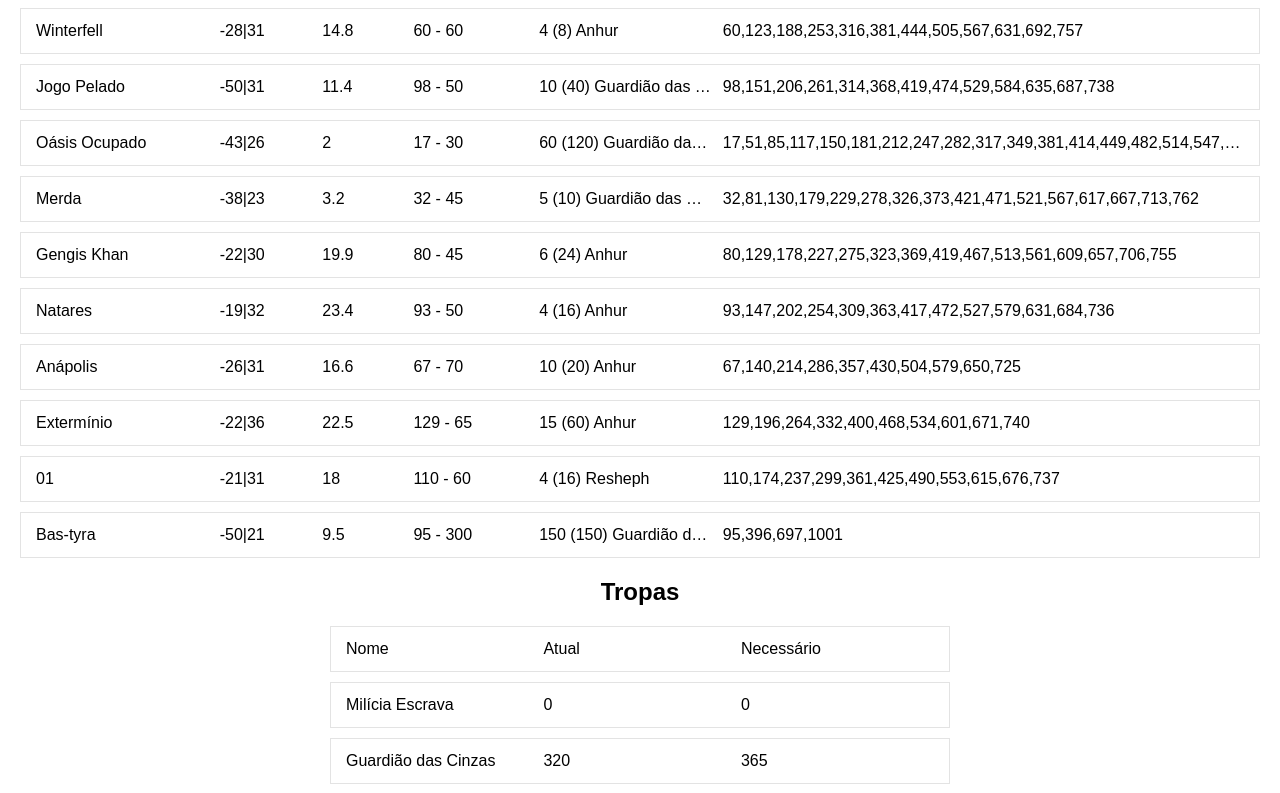
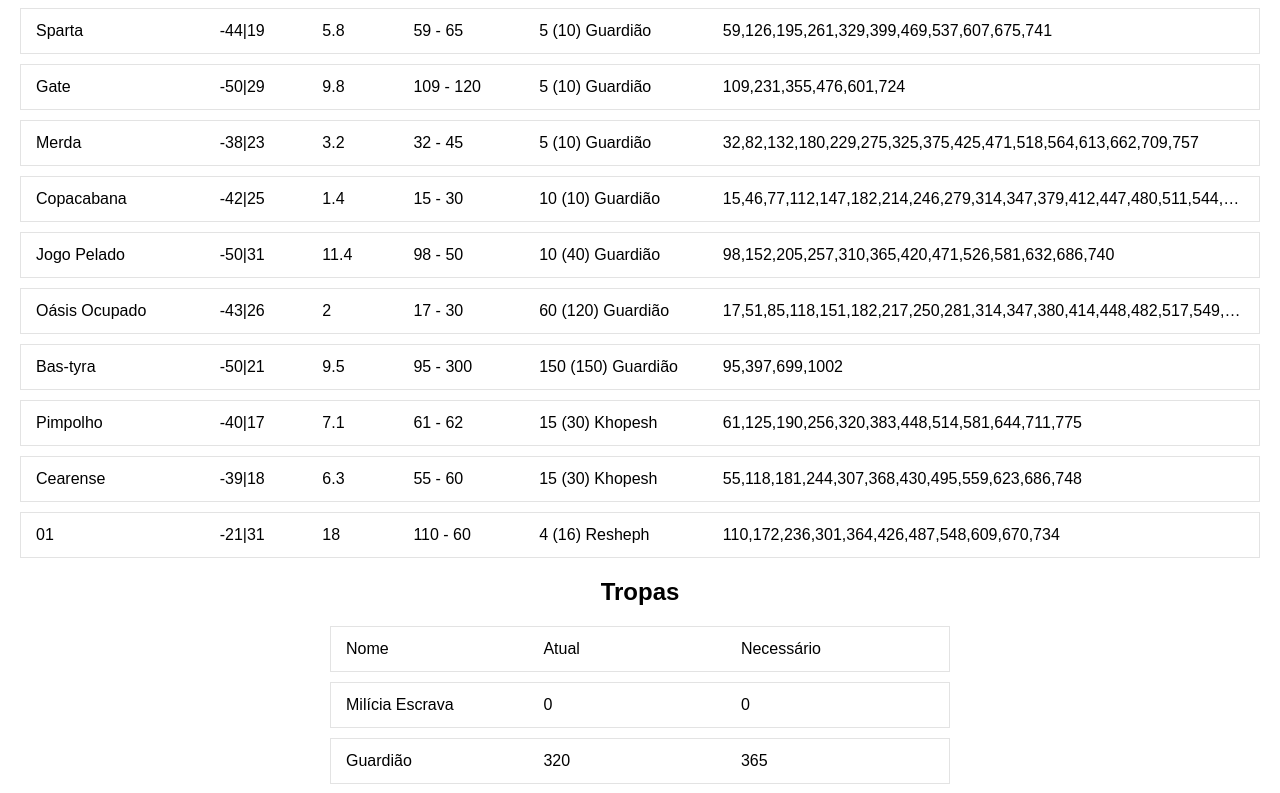
Before and after one commit to jonathanrz/travian-farms, a React (Create React App) app: page / in a window 1280 px wide. Shown: the part 680-1473 px from the top of the page. Built offline with nearby package versions, Linux system fonts and the light colour scheme.

Commit message:
Sort farms by troops

```diff
--- a/src/alexandria/farms.json
+++ b/src/alexandria/farms.json
@@ -7,7 +7,7 @@
     "time": 17,
     "time_to_attack": 45,
     "troops": {
-      "type": "Guardião das Cinzas",
+      "type": "Guardião",
       "amount": 5
     }
   },
@@ -19,7 +19,7 @@
     "time": 15,
     "time_to_attack": 30,
     "troops": {
-      "type": "Guardião das Cinzas",
+      "type": "Guardião",
       "amount": 10
     }
   },
@@ -31,7 +31,7 @@
     "time": 39,
     "time_to_attack": 60,
     "troops": {
-      "type": "Guardião das Cinzas",
+      "type": "Guardião",
       "amount": 5
     }
   },
@@ -43,7 +43,7 @@
     "time": 59,
     "time_to_attack": 65,
     "troops": {
-      "type": "Guardião das Cinzas",
+      "type": "Guardião",
       "amount": 5
     }
   },
@@ -67,7 +67,7 @@
     "time": 109,
     "time_to_attack": 120,
     "troops": {
-      "type": "Guardião das Cinzas",
+      "type": "Guardião",
       "amount": 5
     }
   },
@@ -127,7 +127,7 @@
     "time": 98,
     "time_to_attack": 50,
     "troops": {
-      "type": "Guardião das Cinzas",
+      "type": "Guardião",
       "amount": 10
     }
   },
@@ -139,7 +139,7 @@
     "time": 17,
     "time_to_attack": 30,
     "troops": {
-      "type": "Guardião das Cinzas",
+      "type": "Guardião",
       "amount": 60
     }
   },
@@ -151,7 +151,7 @@
     "time": 32,
     "time_to_attack": 45,
     "troops": {
-      "type": "Guardião das Cinzas",
+      "type": "Guardião",
       "amount": 5
     }
   },
@@ -223,7 +223,7 @@
     "time": 95,
     "time_to_attack": 300,
     "troops": {
-      "type": "Guardião das Cinzas",
+      "type": "Guardião",
       "amount": 150
     }
   }
--- a/src/alexandria/troops.json
+++ b/src/alexandria/troops.json
@@ -1,6 +1,6 @@
 {
   "Milícia Escrava": 0,
-  "Guardião das Cinzas": 320,
+  "Guardião": 320,
   "Khopesh": 67,
   "Explorador Sopdu": 10,
   "Anhur": 184,
--- a/src/farmtable/index.js
+++ b/src/farmtable/index.js
@@ -1,4 +1,11 @@
 import React, { Component } from 'react';
+
+const compareTroops = (a, b) => {
+  let compare = a.troops.type.localeCompare(b.troops.type)
+  if(compare === 0)
+    compare = a.troops.amount - b.troops.amount
+  return compare
+}
 
 export default class FarmTable extends Component {
   constructor(props) {
@@ -44,7 +51,7 @@ export default class FarmTable extends Component {
             Tempo para ataques
           </span>
         </div>
-        { list.map(item =>
+        { list.sort(compareTroops).map(item =>
           <div key={item.id} className="table-row">
             <span style={{ width: '15%' }}>
               {item.name}
--- a/src/troia/farms.json
+++ b/src/troia/farms.json
@@ -7,7 +7,7 @@
     "time": 59,
     "time_to_attack": 120,
     "troops": {
-      "type": "Guardião das Cinzas",
+      "type": "Guardião",
       "amount": 5
     }
   },
@@ -19,7 +19,7 @@
     "time": 50,
     "time_to_attack": 120,
     "troops": {
-      "type": "Guardião das Cinzas",
+      "type": "Guardião",
       "amount": 5
     }
   },
@@ -31,7 +31,7 @@
     "time": 43,
     "time_to_attack": 60,
     "troops": {
-      "type": "Guardião das Cinzas",
+      "type": "Guardião",
       "amount": 15
     }
   },
@@ -55,7 +55,7 @@
     "time": 50,
     "time_to_attack": 60,
     "troops": {
-      "type": "Guardião das Cinzas",
+      "type": "Guardião",
       "amount": 10
     }
   },
@@ -67,7 +67,7 @@
     "time": 28,
     "time_to_attack": 60,
     "troops": {
-      "type": "Guardião das Cinzas",
+      "type": "Guardião",
       "amount": 20
     }
   }
--- a/src/troia/troops.json
+++ b/src/troia/troops.json
@@ -1,6 +1,6 @@
 {
   "Milícia Escrava": 13,
-  "Guardião das Cinzas": 91,
+  "Guardião": 91,
   "Khopesh": 0,
   "Explorador Sopdu": 0,
   "Anhur": 0,
--- a/src/troops.json
+++ b/src/troops.json
@@ -5,7 +5,7 @@
   },
   {
     "id": 2,
-    "name": "Guardião das Cinzas"
+    "name": "Guardião"
   },
   {
     "id": 3,
```
